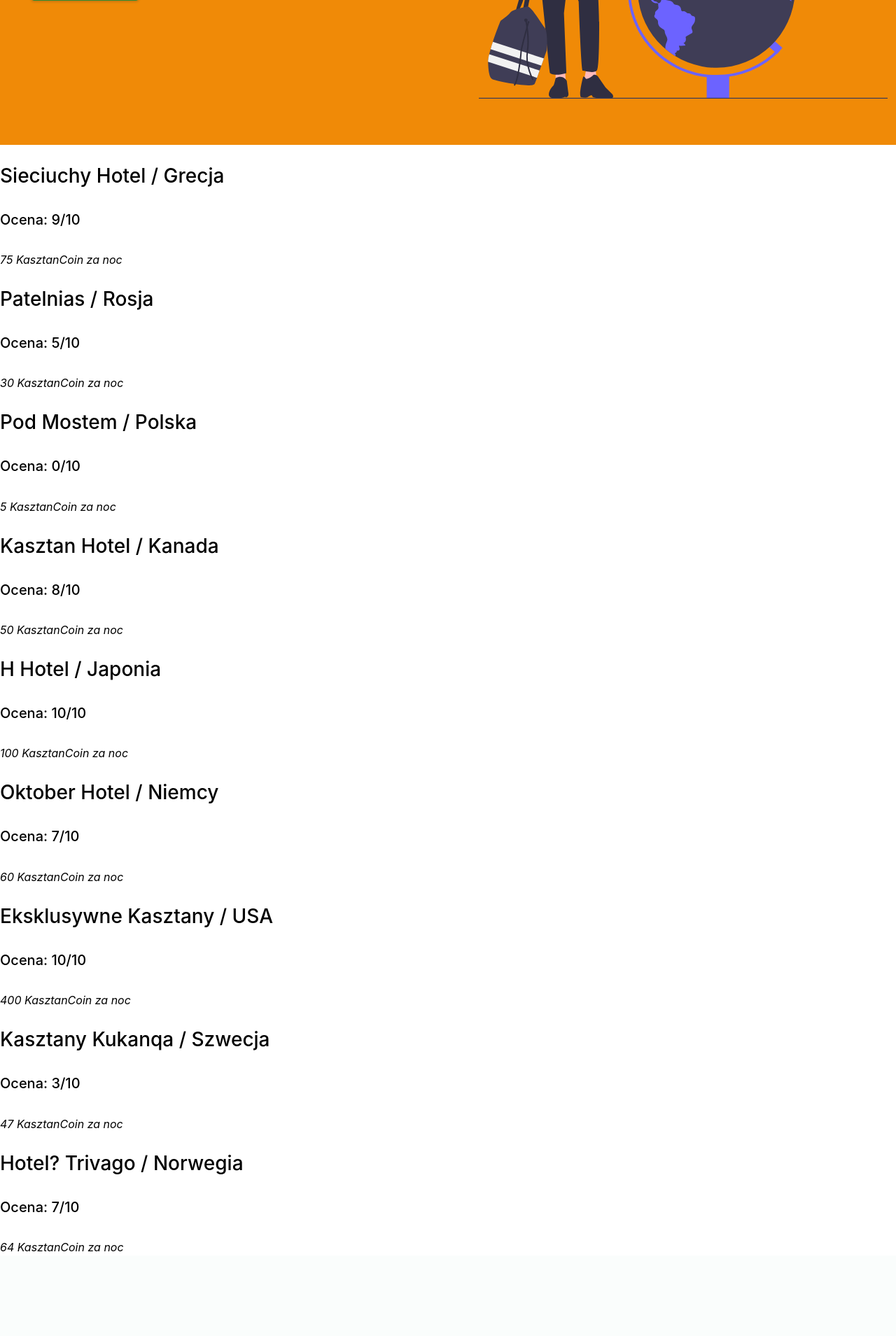
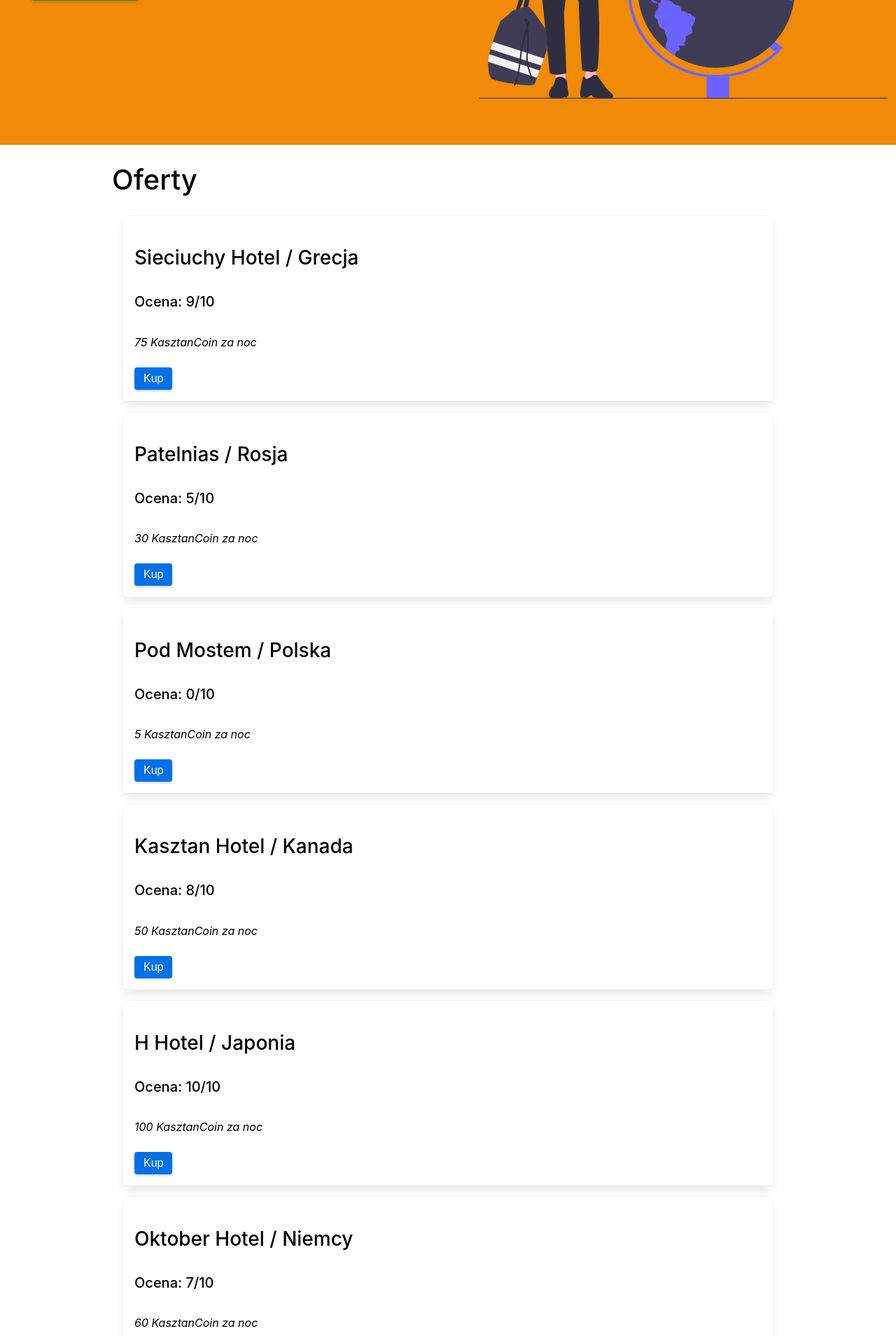
Before and after one commit to Kasztan-Corporation/kasztan-travel, a PHP site: page / in a window 1280 px wide. Shown: the part 339-2248 px from the top of the page at 70% size. Before the commit the page ends 2127 px from the top, so only its background shows below. Run offline with PHP 8.4, Linux system fonts and the light colour scheme.

Commit message:
s t y l e

```diff
--- a/components.php
+++ b/components.php
@@ -4,10 +4,11 @@ class Components
 {
 	public function listing(string $title = "Hotel", string $price = "50", string $ratings = "5", string $country = "Poland, pls help")
 	{
-		echo "<div>
+		echo "<div class=\"box m3\">
 			<h3>" . $title . " / " . $country . "</h3>
 			<h5>Ocena: " . $ratings . "/10</h5>
-			<i>" . $price . " KasztanCoin za noc</i>
+			<i>" . $price . " KasztanCoin za noc</i><br><br>
+			<button class=\"btn btn-normal\">Kup</button>
 		</div>";
 	}
 }
--- a/index.php
+++ b/index.php
@@ -33,7 +33,8 @@ $cmp = new Components();
 			<img src="./hero.svg" decoding="async" loading="lazy" alt="Travel" class="img-fluid">
 		</div>
 	</header>
-	<main>
+	<main class="container">
+		<h1>Oferty</h1>
 		<?php
 		$xmlstr = file_get_contents("hotels.xml");
 		$hotels = new SimpleXMLElement($xmlstr);
--- a/style.css
+++ b/style.css
@@ -1267,3 +1267,7 @@ header img {
     margin-top: 3rem;
     margin-bottom: 3rem;
 }
+
+main {
+    width: 75vw;
+}
```
